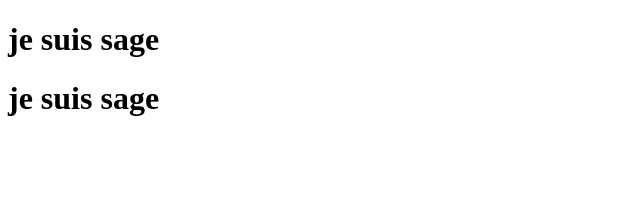
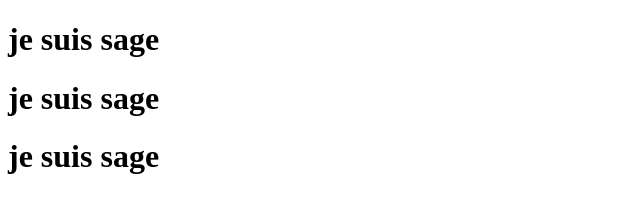
Before and after one commit to cheikhahmedt/video, a plain HTML site: page index.html in a window 1280 px wide. Shown: the whole page, without its empty margins (0-640 px from the left). Drawn offline with Linux system fonts and the light colour scheme.

Commit message:
deuxieme modification

```diff
--- a/index.html
+++ b/index.html
@@ -7,6 +7,7 @@
     <body>
 	<h1> je suis sage</h1>
 	<h1> je suis sage </h1>
+	<h1> je suis sage</h1>
 
 	</body>
 </HTML>
```
